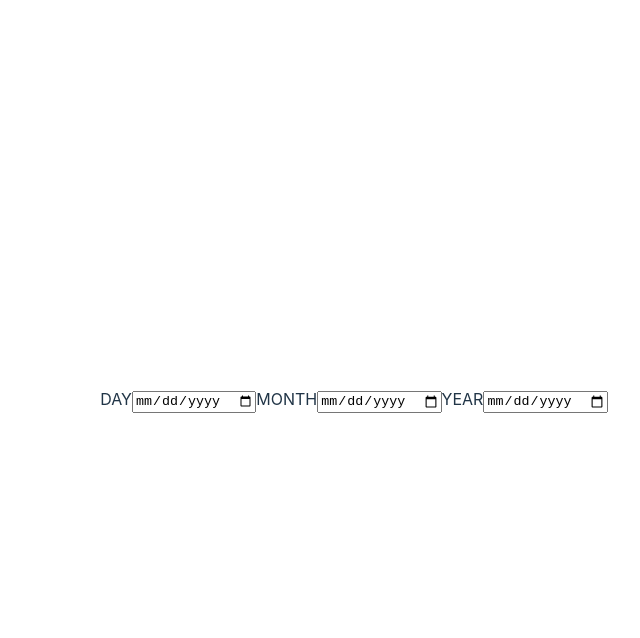
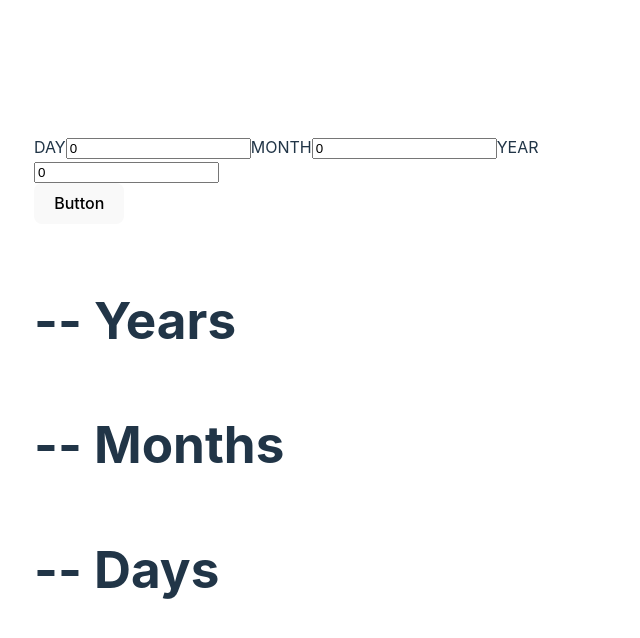
Before and after one commit to Ferclemens/age-calculator-app, a React (Vite) app: page / in a window 1280 px wide. Shown: the top 638 px of the page, without its empty margins (286-926 px from the left). Built offline with nearby package versions, Linux system fonts and the light colour scheme.

Commit message:
:construction: WIP calculate age logic

```diff
--- a/src/App.css
+++ b/src/App.css
@@ -1,7 +1,13 @@
+body {
+  display: flex;
+  align-items: center;
+  justify-content: center;
+}
 .app--container {
-  width: 100vw;
-  height: 100vh;
+  width: 50vw;
+  height: 50vh;
   display: flex;
   justify-content: center;
   align-items: center;
+  flex-direction: column;
 }
--- a/src/App.jsx
+++ b/src/App.jsx
@@ -1,6 +1,3 @@
-import { useState } from 'react'
-import reactLogo from './assets/react.svg'
-import viteLogo from '/vite.svg'
 import './App.css'
 import DateInput from './components/DateInput'
 
--- a/src/components/AgeDisplay.jsx
+++ b/src/components/AgeDisplay.jsx
@@ -1,8 +1,15 @@
 import React from 'react'
 
-function AgeDisplay() {
+function AgeDisplay({data}) {
+    const {year, month, day} = data
+    console.log('datos desde ageDisplay', data)
+
   return (
-    <div>AgeDisplay</div>
+    <section>
+        <h1>{year} Years</h1>
+        <h1>{month} Months</h1>
+        <h1>{day} Days</h1>
+    </section>
   )
 }
 
--- a/src/components/Button.jsx
+++ b/src/components/Button.jsx
@@ -0,0 +1,12 @@
+import React from 'react'
+
+function Button({showAge}) {
+
+  return (
+    <section>
+        <button onClick={() => showAge()}>Button</button>
+    </section>
+  )
+}
+
+export default Button
--- a/src/components/DateInput.jsx
+++ b/src/components/DateInput.jsx
@@ -1,15 +1,69 @@
-import React from 'react'
+import React, { useState } from 'react'
+import Button from './Button'
+import AgeDisplay from './AgeDisplay'
 
 function DateInput() {
+    const [dateInput, setDateInput] = useState({
+        day : 0,
+        month : 0,
+        year : 0
+    })
+    const [currentDate, setCurrentDate] = useState('')
+    const [displayDate, setDisplayDate] = useState({
+        day : '--',
+        month : '--',
+        year : '--'
+    })
+
+    //console.log('dateInput',dateInput);
+    console.log('currentDate', currentDate);
+
+    const getCurrentDate = () => {
+        const date = new Date()
+        const toDay = {
+            day : date.getDate(),
+            month : date.getMonth()+1,
+            year : date.getFullYear()
+        }
+        //console.log('Hoy ES', toDay);
+        return toDay
+    }
+
+    const handleChange = (e) => {
+        setDateInput({
+            ...dateInput,
+            [e.target.name] : e.target.value
+        })
+        setCurrentDate(getCurrentDate)
+    }
+
+
+    const calculateAge = (dateInput, currentDate )
+
+    const showAge = () => {
+        //cambiar 'date' por la variable con la edad resuelta
+        setDisplayDate(dateInput)
+    }
+    //getCurrentDate()
   return (
     <section>
-        <label>DAY</label>
-        <input type='date'></input>
-        <label>MONTH</label>
-        <input type='date'></input>
-        <label>YEAR</label>
-        <input type='date'></input>
+        <div>
+            <label>DAY</label>
+            <input type='number' value={dateInput.day} name='day' onChange={handleChange}></input>
+            <label>MONTH</label>
+            <input type='number' value={dateInput.month} name='month' onChange={handleChange}></input>
+            <label>YEAR</label>
+            <input type='number' value={dateInput.year} name='year' onChange={handleChange}></input>
+        </div>
+        <div>
+            <Button showAge={showAge}/>
+        </div>
+        <div>
+            <AgeDisplay data={displayDate}/>
+        </div>
+
     </section>
+
   )
 }
 
```
